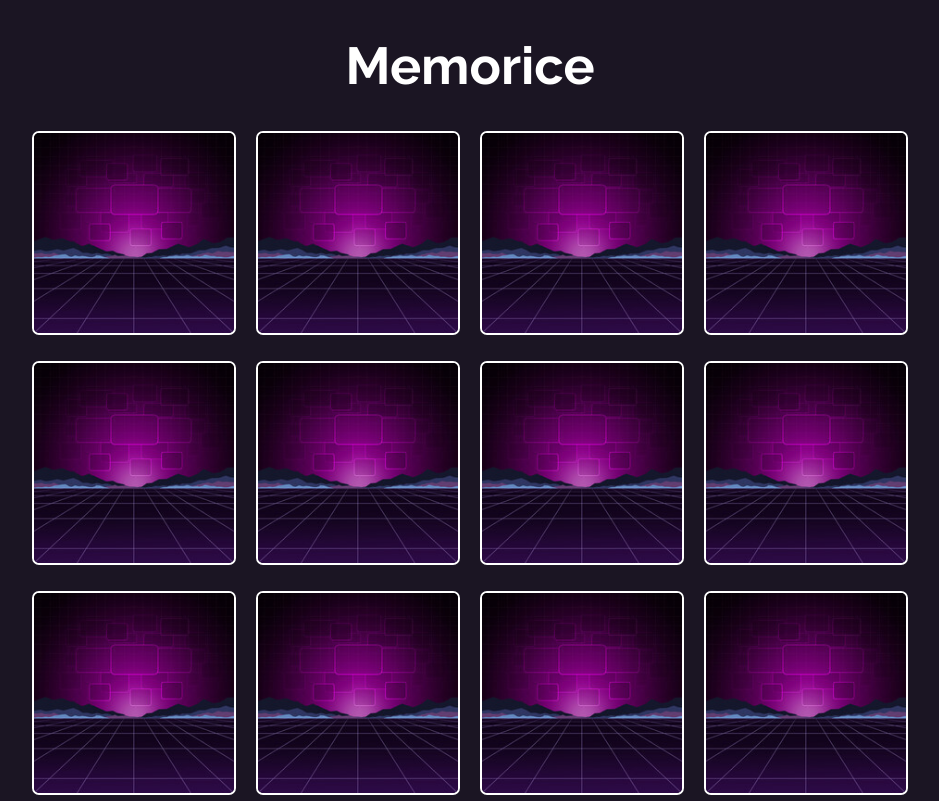
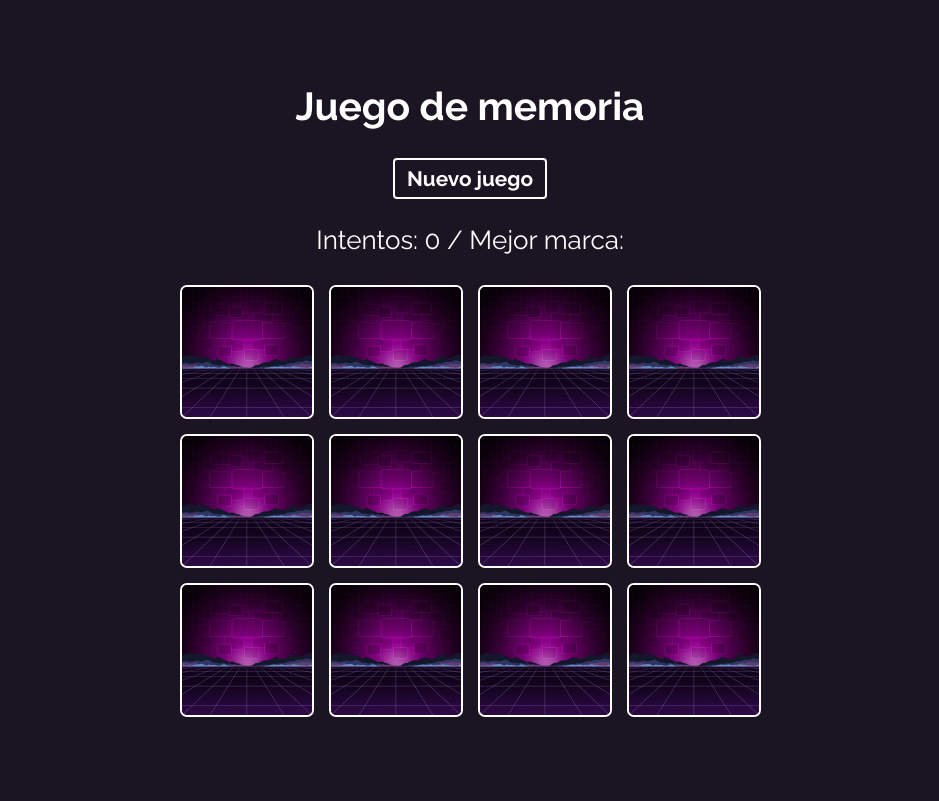
Before and after one commit to mlopezuch/memorice, a React (Create React App) app: page / in a window 1280 px wide. Shown: the whole page, without its empty margins (170-1109 px from the left). Built offline with nearby package versions, Linux system fonts and the light colour scheme.

Commit message:
Agregado sistema de puntos y correccion de bugs

```diff
--- a/src/App.css
+++ b/src/App.css
@@ -10,8 +10,35 @@
     color: white;
 }
 
+.App>h2 {
+    margin-top: 0px;
+}
+
 .container {
     display: grid;
     grid-template-columns: repeat(4, 1fr);
-    grid-gap: 20px;
+    grid-gap: 15px;
+    margin-top: 30px;
 }
+
+button {
+    background: none;
+    border: 2px solid #fff;
+    padding: 6px 12px;
+    border-radius: 4px;
+    color: #fff;
+    font-weight: bold;
+    cursor: pointer;
+    font-size: 0.8em;
+    font-family: inherit;
+    margin-top: -6px;
+}
+
+button:hover {
+    background: #93008e;
+    color: #fff;
+}
+
+.panel>p {
+    margin-bottom: 0;
+}
--- a/src/App.js
+++ b/src/App.js
@@ -13,6 +13,11 @@ const initcards = [
 
 function App() {
   const barajaTarjetas = () => {
+    setChoiceOne(null);
+    setChoiceTwo(null);
+    setIntentos(0);
+    setMatches(0);
+
     let newCards = [...initcards, ...initcards];
     let sortedCards = newCards.sort(() => Math.random() - 0.5);
     let finalcards = sortedCards.map((card) => {
@@ -24,7 +29,12 @@ function App() {
   const [cards, setCards] = useState([]);
   const [choiceOne, setChoiceOne] = useState(null);
   const [choiceTwo, setChoiceTwo] = useState(null);
-  const [disabled, setDisabled] = useState(false)
+  const [disabled, setDisabled] = useState(false);
+  const [intentos, setIntentos] = useState(0);
+  const [matches, setMatches] = useState(0);
+  const [mejorMarca, setmejorMarca] = useState(
+    window.localStorage.getItem("mejorMarca")
+  );
 
   const handleChoice = (card) => {
     choiceOne ? setChoiceTwo(card) : setChoiceOne(card);
@@ -34,16 +44,19 @@ function App() {
     setChoiceOne(null);
     setChoiceTwo(null);
     setDisabled(false);
+    setIntentos((prev) => prev + 1);
   };
 
   useEffect(() => {
-    //choiceOne && !choiceTwo && console.log('choiceOne vale: ',choiceOne);
-    //choiceTwo && console.log('choiceTwo vale: ',choiceTwo);
+    //choiceOne && !choiceTwo && console.log("choiceOne vale: ", choiceOne);
+    //choiceTwo && choiceOne && console.log("choiceTwo vale: ", choiceTwo);
 
     if (choiceOne && choiceTwo) {
-      setDisabled(true)
+      setDisabled(true);
+      if (choiceOne.id !== choiceTwo.id) {
         if (choiceOne.src === choiceTwo.src) {
           console.log("Hay match! 😉");
+          setMatches((prev) => prev + 1);
           setCards((prev) => {
             return prev.map((card) => {
               if (card.src === choiceOne.src) {
@@ -59,35 +72,39 @@ function App() {
             resetTurn();
           }, 500);
         }
+      } else {
+        setChoiceTwo(null);
+        setDisabled(false);
+      }
     }
   }, [choiceOne, choiceTwo]);
 
   useEffect(() => {
     barajaTarjetas();
-    const obj = { src: "/img/potion.png", matched: false, id: 0.5777705549368921 };
-    const obj2 = { src: "/img/potion.png", matched: false, id: 0.5777705549368921 };
-    console.log("Valor de obj: ", obj);
-    console.log("Valor de obj2: ", obj2);
-    console.log("Respuesta: ", obj.src === obj2.src);
   }, []);
+
+  useEffect(() => {
+    if (matches === 6) {
+      console.log("Se terminó la partida");
+      if ((mejorMarca && intentos < mejorMarca) || !mejorMarca) {
+        window.localStorage.setItem("mejorMarca", intentos);
+        setmejorMarca(intentos);
+      }
+    }
+  }, [matches, intentos, mejorMarca]);
 
   return (
     <div className="App">
-      <h1>Memorice</h1>
+      <h2>Juego de memoria</h2>
+      <div className="panel">
+        <button onClick={barajaTarjetas}>Nuevo juego</button>
+        <p>
+          Intentos: {intentos} / Mejor marca: {mejorMarca}
+        </p>
+      </div>
+
       <div className="container">
-        {cards.map((card, index) => {
-          if (card === choiceOne) {
-            console.log("Valor de card: ", card);
-            console.log("Valor de choiceOne: ", choiceOne);
-            console.log("Sus valores: ", card === choiceOne);
-          }
-
-          /* console.log(`${index+1}.- `);
-          console.log("card vale: ",card);
-          console.log("choiceOne vale: ",choiceOne);
-          console.log("card === choiceOne: ",card === choiceOne);
-          console.log("----------------------------------"); */
-
+        {cards.map((card) => {
           return (
             <SingleCard
               key={card.id}
--- a/src/SingleCard.css
+++ b/src/SingleCard.css
@@ -1,5 +1,6 @@
 .card {
     position: relative;
+    max-height: 134px
 }
 
 .card img {
@@ -7,7 +8,7 @@
     border-radius: 7px;
     cursor: pointer;
     transition: all ease-in 0.2s;
-    max-width: 200px
+    max-width: 130px;
 }
 
 .card .cover {
```
Also changed, not shown: 1 other file (tests, documents, lock files or other folders). Lines whose indentation alone changed are shown as unchanged.
